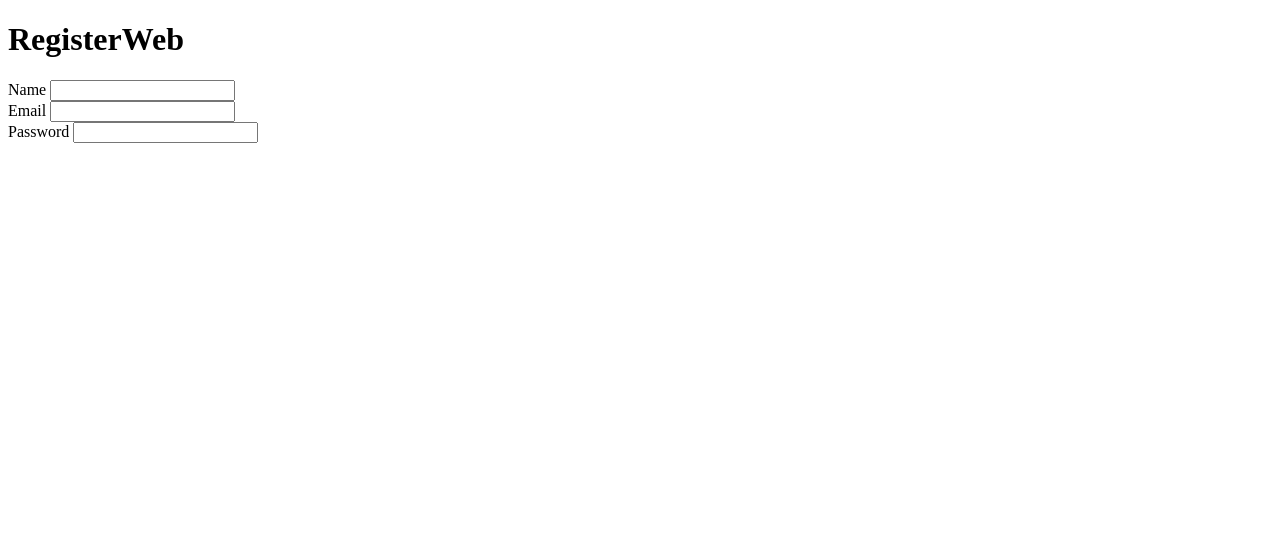
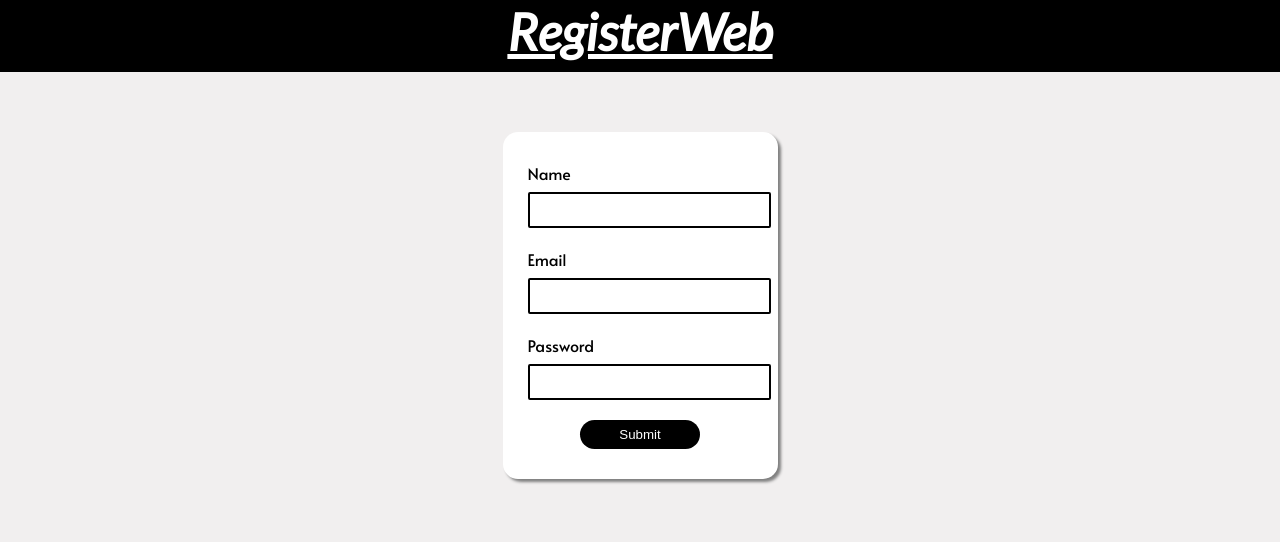
Before and after one commit to eduardomantz291/RegisterWeb, a plain HTML site: page index.html in a window 1280 px wide. Drawn offline with Linux system fonts and the light colour scheme.

Commit message:
the finished style.css.

```diff
--- a/index.html
+++ b/index.html
@@ -13,6 +13,7 @@
       </header>
       <section class="WebSection">
         <div class="form-wrapper">
+          <form action="">
             <div class="input-block">
               <label for="register-name">Name</label>
               <input type="text" name="register-name" id="register-name">
@@ -25,6 +26,8 @@
               <label for="register-password">Password</label>
               <input type="password" name="register-password" id="register-password">
             </div>
+            <input type="submit" class="btn-register">
+          </form>
         </div>
       </section>
     </div>
--- a/style.css
+++ b/style.css
@@ -1 +1,175 @@
 @import url('https://fonts.googleapis.com/css2?family=Alata&family=Lato:ital@1&display=swap');
+
+* {
+  margin: 0;
+  padding: 0;
+}
+
+body {
+  background-color: rgb(241, 239, 239);
+}
+
+section {
+  display: flex;
+  flex-direction: column;
+  justify-content: center;
+  align-items: center;
+}
+
+header {
+  background: rgb(0, 0, 0);
+
+  text-align: center;
+}
+
+h1 {
+  font-size: 3.2rem;
+  padding-bottom: 10px;
+  font-family: 'Lato', sans-serif;
+  color: #ffffff;
+  animation: title 500ms;
+  animation-delay: 240ms;
+  animation-fill-mode: backwards;
+  text-decoration: underline;
+}
+
+form {
+  margin: 60px 0;
+  background-color: white;
+  padding: 30px 25px;
+  border-radius: 15px;
+  box-shadow: 3px 3px 3px gray;
+}
+
+form .input-block {
+  margin-bottom: 20px;
+}
+
+form .input-block label {
+  font-size: 12pt;
+  font-family: 'Alata', sans-serif;
+  color: rgb(0, 0, 0);
+}
+
+form .input-block input {
+  width: 100%;
+  display: block;
+  margin-top: 8px;
+  padding: 7px;
+  font-size: 16px;
+  color: #000000;
+  border-radius: 2px;
+  border: 2px solid #000000;
+  outline-color: #000000;;
+  font-family: 'Merriweather Sans', sans-serif;
+s}
+
+form .btn-register {
+  display: block;
+  min-width: 120px;
+  border: none;
+  background-color: #000000;
+  color: white;
+  border-radius: 25px;
+  margin: auto;
+  padding: 7px;
+  transition: background 400ms ease;
+}
+
+.btn-register:hover {
+  background: rgba(0, 0, 0, 0);
+  color: #000000;
+  box-shadow: inset 0 0 0 3px #000000;
+}
+
+header.titleweb {
+  animation: TitleDown 500ms;
+}
+
+form {
+  overflow: hidden;
+}
+
+form {
+  animation: fade 500ms;
+  animation-delay: 50ms;
+  animation-fill-mode: backwards;
+}
+
+form .input-block:nth-child(1) {
+  animation: move 500ms;
+  animation-delay: 150ms;
+  animation-fill-mode: backwards;
+}
+
+form .input-block:nth-child(2) {
+  animation: move 500ms;
+  animation-delay: 350ms;
+  animation-fill-mode: backwards;
+}
+
+form .input-block:nth-child(3) {
+  animation: move 500ms;
+  animation-delay: 550ms;
+  animation-fill-mode: backwards;
+}
+
+form .btn-register {
+  animation: move 500ms;
+  animation-delay: 750ms;
+  animation-fill-mode: backwards;
+}
+
+header {
+  animation: TitleDown 500ms;
+}
+
+form {
+  overflow: hidden;
+}
+
+@keyframes fade {
+  from {
+    opacity: 0;
+    transform: scale(0.9);
+  }
+  to {
+    opacity: 1;
+    transform: scale(1);
+  }
+}
+
+@keyframes move {
+  from {
+    opacity: 0;
+    transform: translateX(-35%)
+  }
+  to {
+    opacity: 1;
+    transform: translateX(0%)
+  }
+}
+
+@keyframes title {
+  from {
+    opacity: 0;
+    transform: translateY(-50%)
+  }
+  to {
+    opacity: 1;
+    transform: translateY(0%)
+  }
+}
+
+.form-Right{
+  animation: Right 1s forwards;
+}
+
+@keyframes TitleDown {
+  from {
+    transform: translateY(-50%);
+  }
+  to {
+    transform: translateY(0%);
+  }
+}
```
Lines whose indentation alone changed are shown as unchanged.
